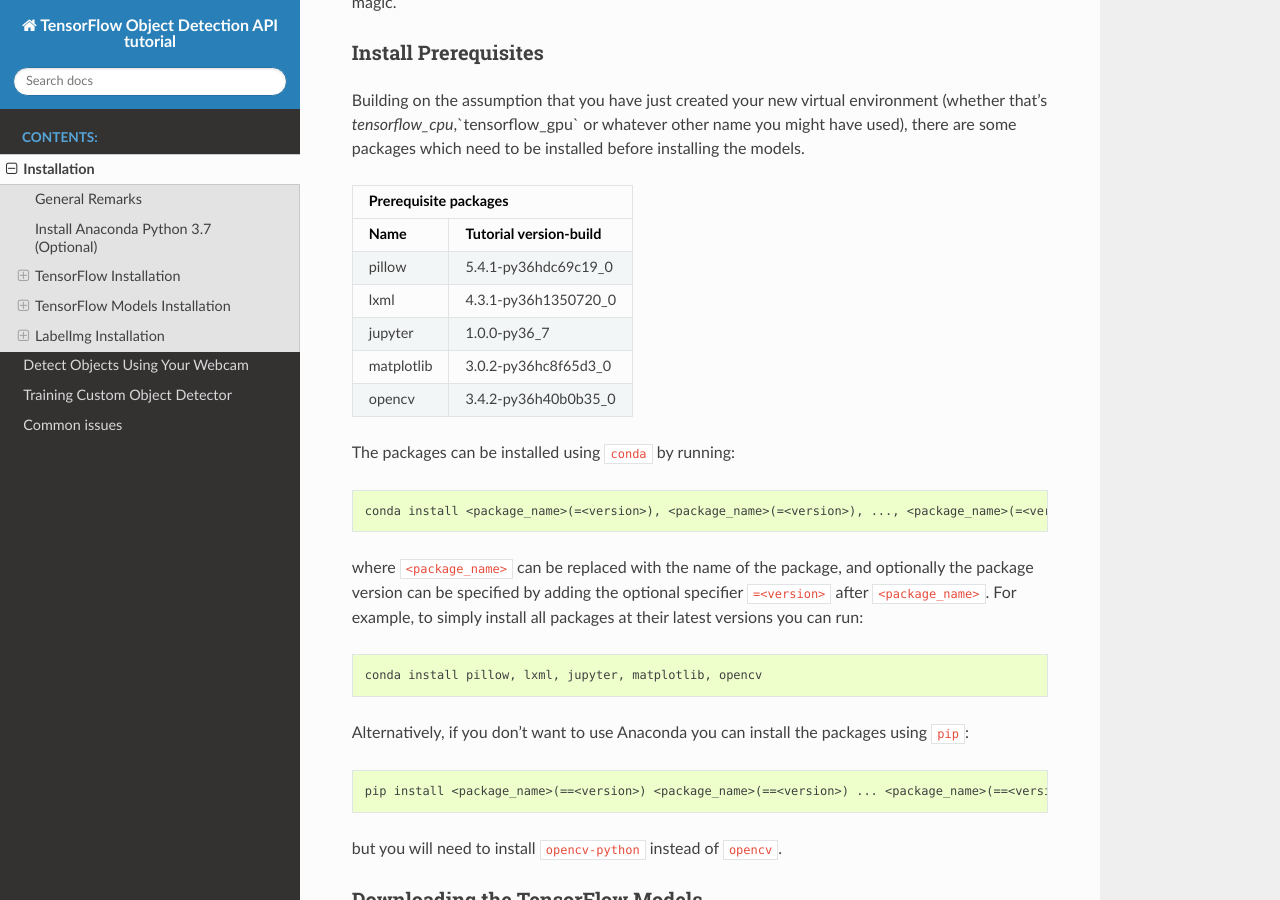
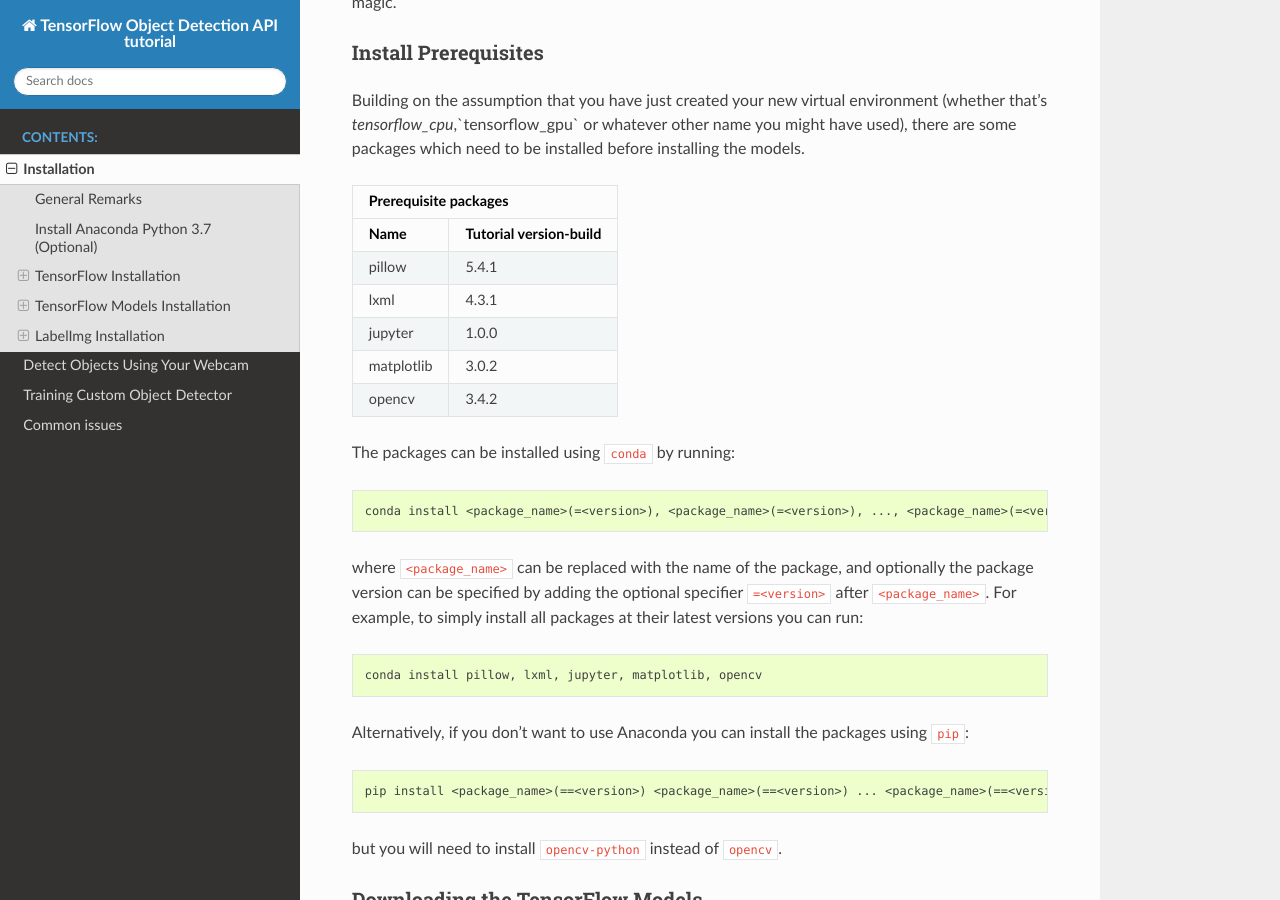
Before and after one commit to sglvladi/TensorFlowObjectDetectionTutorial, a Sphinx documentation site: the page built from docs/source/install.rst, in a window 1280 px wide and 900 px high, scrolled down 6339 px. Built offline with Sphinx 7.4.7 and the Read the Docs theme 2.0.0, drawn with Linux system fonts in a browser that asks for light colours.

Commit message:
adding only version number
adding only the version number next the package names works. adding extra info is throwing "CondaValueError: Value error: invalid package specification"

```diff
--- a/docs/source/install.rst
+++ b/docs/source/install.rst
@@ -303,15 +303,15 @@
 +--------------+------------------------------+
 | Name         | Tutorial version-build       |
 +==============+==============================+
-| pillow       | 5.4.1-py36hdc69c19_0         |
+| pillow       | 5.4.1                        |
 +--------------+------------------------------+
-| lxml         | 4.3.1-py36h1350720_0         |
+| lxml         | 4.3.1                        |
 +--------------+------------------------------+
-| jupyter      | 1.0.0-py36_7                 |
+| jupyter      | 1.0.0                        |
 +--------------+------------------------------+
-| matplotlib   | 3.0.2-py36hc8f65d3_0         |
+| matplotlib   | 3.0.2                        |
 +--------------+------------------------------+
-| opencv       | 3.4.2-py36h40b0b35_0         |
+| opencv       | 3.4.2                        |
 +--------------+------------------------------+
 
 The packages can be installed using ``conda`` by running:
```
